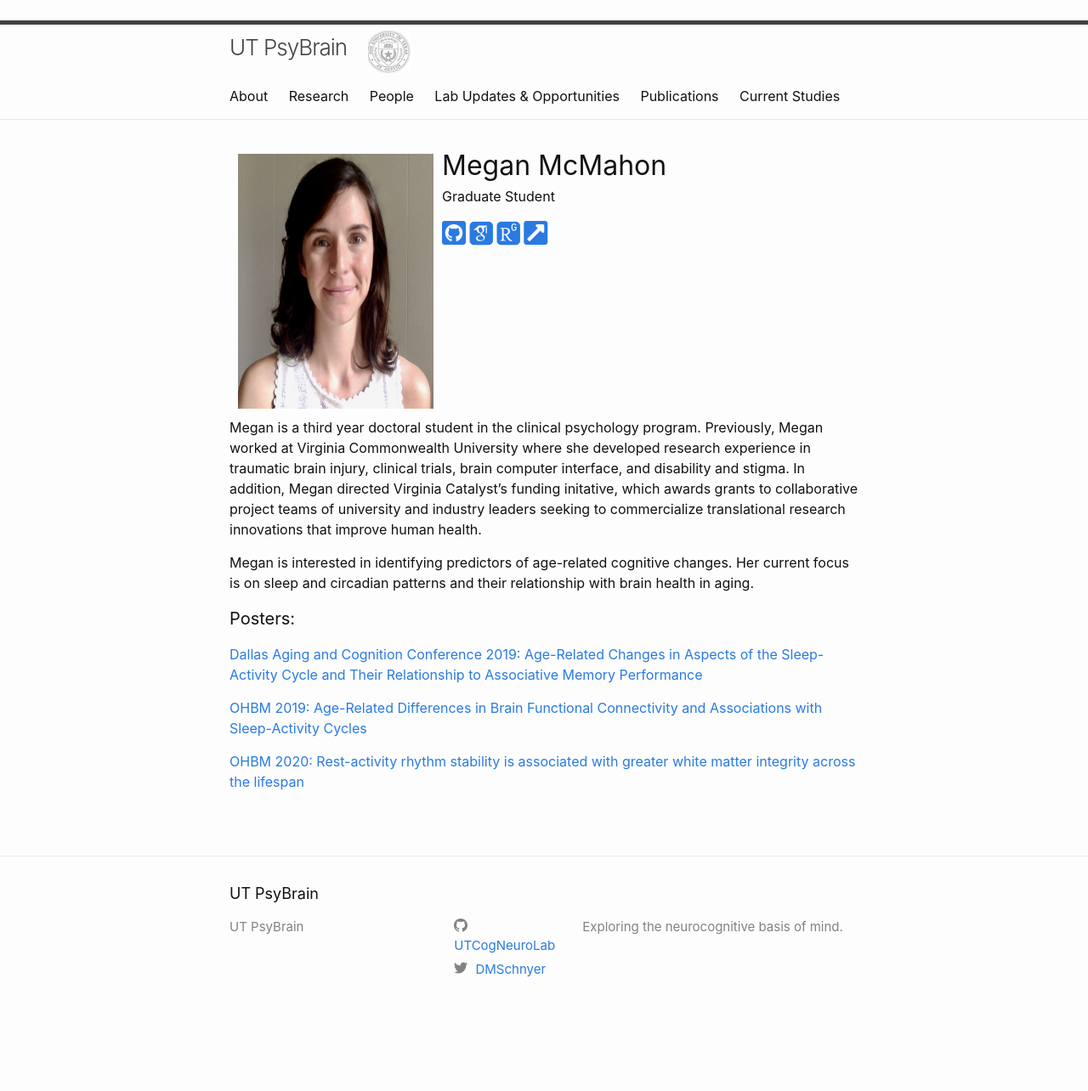
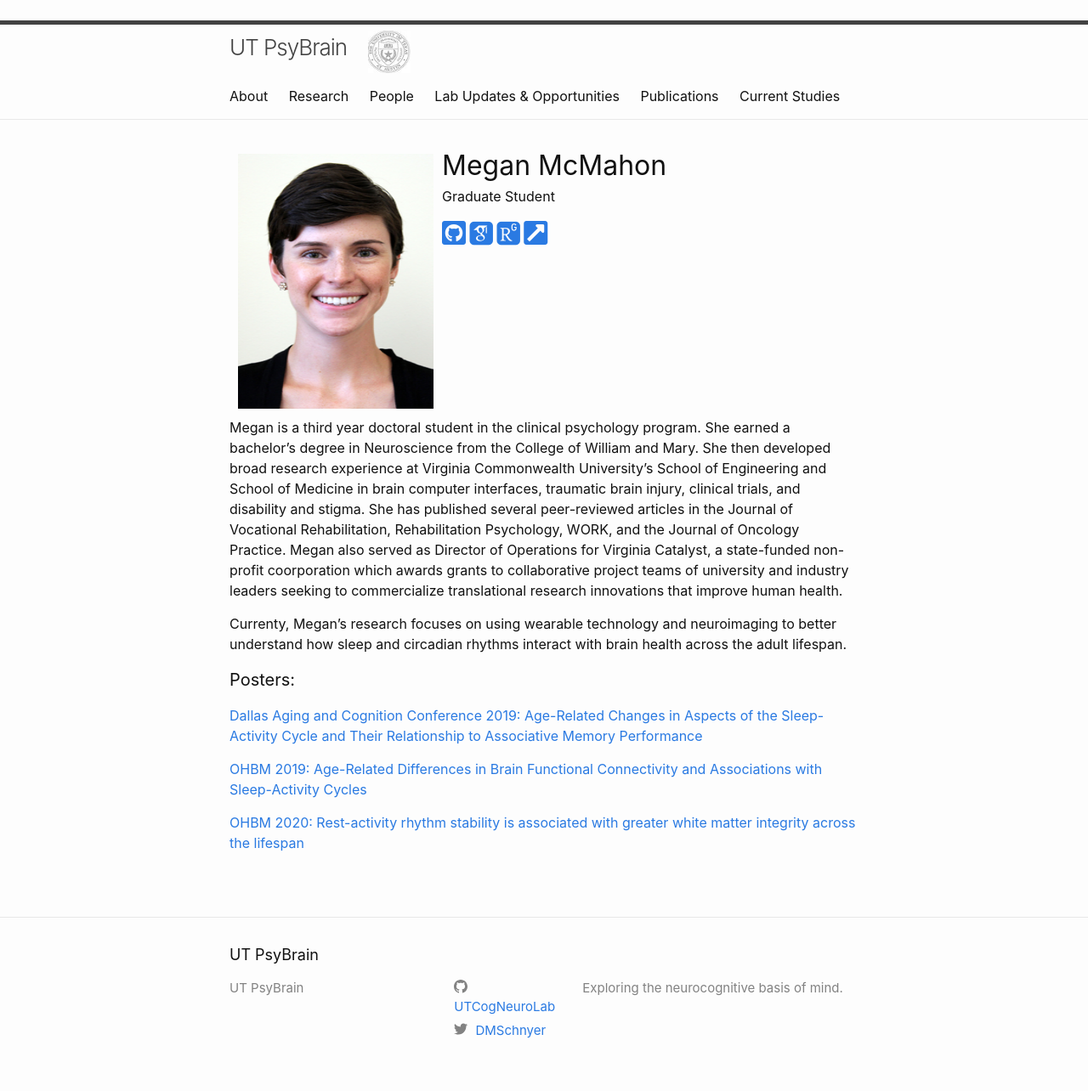
Before and after one commit to UTCogNeuroLab/UTCogNeuroLab.github.io, a Jekyll site: the page built from team/megan-mcmahon.md, in a window 1280 px wide. Shown: the whole page at 85% size. Built offline with Jekyll 4.4.1, drawn with Linux system fonts in a browser that asks for light colours; nearby versions of some CDN libraries; some web fonts are replaced; before the commit the page ends 1212 px from its top, so only the background shows below that.

Commit message:
Update megan-mcmahon.md

```diff
--- a/team/megan-mcmahon.md
+++ b/team/megan-mcmahon.md
@@ -2,7 +2,7 @@
 layout: team-member
 person: "Megan McMahon"
 position: "Graduate Student"
-image: "/assets/megan-mcmahon.jpg"
+image: "/assets/megan-mcmahon.png"
 github: mcmahonmc
 googlescholar: gQt3NCoAAAAJ
 researchgate: Megan_Mcmahon4
@@ -14,9 +14,9 @@ twitter:
 permalink: /people/meganmcmahon/
 ---
 
-Megan is a third year doctoral student in the clinical psychology program. Previously, Megan worked at Virginia Commonwealth University where she developed research experience in traumatic brain injury, clinical trials, brain computer interface, and disability and stigma. In addition, Megan directed Virginia Catalyst's funding initative, which awards grants to collaborative project teams of university and industry leaders seeking to commercialize translational research innovations that improve human health.
+Megan is a third year doctoral student in the clinical psychology program. She earned a bachelor's degree in Neuroscience from the College of William and Mary. She then developed broad research experience at Virginia Commonwealth University's School of Engineering and School of Medicine in brain computer interfaces, traumatic brain injury, clinical trials, and disability and stigma. She has published several peer-reviewed articles in the Journal of Vocational Rehabilitation, Rehabilitation Psychology, WORK, and the Journal of Oncology Practice. Megan also served as Director of Operations for Virginia Catalyst, a state-funded non-profit coorporation which awards grants to collaborative project teams of university and industry leaders seeking to commercialize translational research innovations that improve human health.
 
-Megan is interested in identifying predictors of age-related cognitive changes. Her current focus is on sleep and circadian patterns and their relationship with brain health in aging.
+Currenty, Megan's research focuses on using wearable technology and neuroimaging to better understand how sleep and circadian rhythms interact with brain health across the adult lifespan.
 
 #### Posters:
 
```
